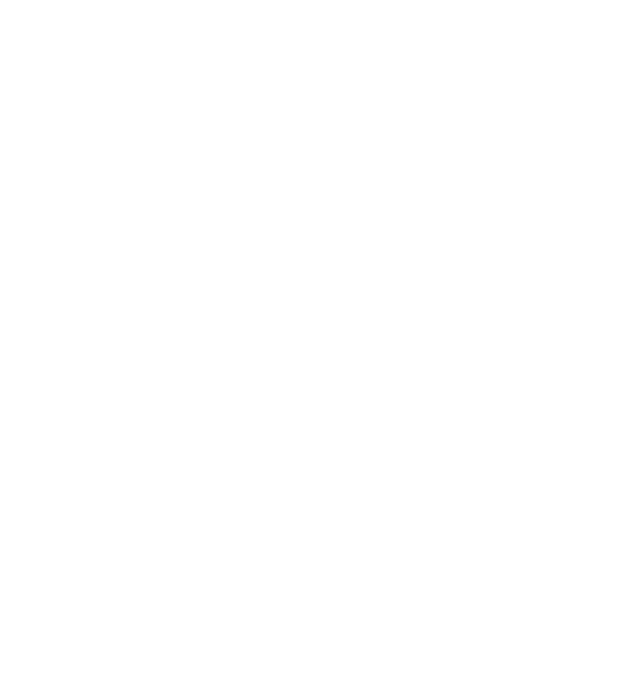
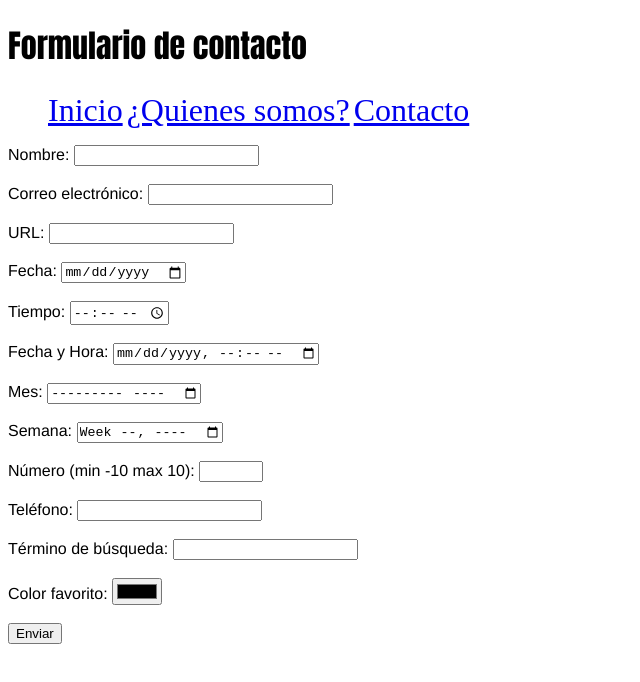
Before and after one commit to dagc4173/swIII, a plain HTML site: page index.html in a window 1280 px wide. Shown: the whole page, without its empty margins (0-640 px from the left). Drawn offline with Linux system fonts and the light colour scheme.

Commit message:
Primer Commit

```diff
--- a/index.html
+++ b/index.html
@@ -1,11 +1,67 @@
-<html lang="en">
-<head>
-    <meta charset="UTF-8">
-    <meta http-equiv="X-UA-Compatible" content="IE=edge">
-    <meta name="viewport" content="width=device-width, initial-scale=1.0">
-    <title>Document</title>
-</head>
-<body>
+<!DOCTYPE html>
+<html lang="es">
+    <head>
+        <title>Formulario</title>
+        <style>form{
+                font-family: 'Franklin Gothic Medium', 'Arial Narrow', Arial, sans-serif
+            }
+            h1{
+                font-family: Impact, Haettenschweiler, 'Arial Narrow Bold', sans-serif;
+            }
+            li{ color: blue;
+                font-size: xx-large;
+                display: inline;
+            }
+            li:hover
+        </style>
+    </head>
+    <body>
+        <h1>Formulario de contacto</h1>
+        <nav>
+            <ul>
+                <li><a href="#">Inicio</a></li>
+                <li><a href="#">¿Quienes somos?</a></li>
+                <li><a href="#">Contacto</a></li>
+            </ul>
+        </nav>
+        <form>
+            <label for="nombre">Nombre:</label>
+            <input type="text" id="nombre" name="nombre" required><br><br>
 
-</body>
+            <label for="correo">Correo electrónico:</label>
+            <input type="email" id="correo" name="correo" required><br><br>
+
+            <label for="url">URL:</label>
+            <input type="url" id="url" name="url" required><br><br>
+
+            <label for="fecha">Fecha:</label>
+            <input type="date" id="fecha" name="fecha" required><br><br>
+
+            <label for="tiempo">Tiempo:</label>
+            <input type="time" id="tiempo" name="tiempo" required><br><br>
+
+            <label for="fecha_hora">Fecha y Hora:</label>
+            <input type="datetime-local" id="fecha_hora" name="fecha_hora" required><br><br>
+
+            <label for="mes">Mes:</label>
+            <input type="month" id="mes" name="mes" required><br><br>
+
+            <label for="semana">Semana:</label>
+            <input type="week" id="semana" name="semana" required><br><br>
+
+            <label for="numero">Número (min -10 max 10):</label>
+            <input type="number" id="numero" name="numero" min="-10" max="10" required><br><br>
+
+            <label for="telefono">Teléfono:</label>
+            <input type="tel" id="telefono" name="telefono" required><br><br>
+
+            <label for="busqueda">Término de búsqueda:</label>
+            <input type="search" id="busqueda" name="busqueda" required><br><br>
+
+            <label for="color">Color favorito:</label>
+            <input type="color" id="color" name="color" required><br><br>
+
+            <input type="submit" value="Enviar">
+        </form>
+    </body>
 </html>
```
